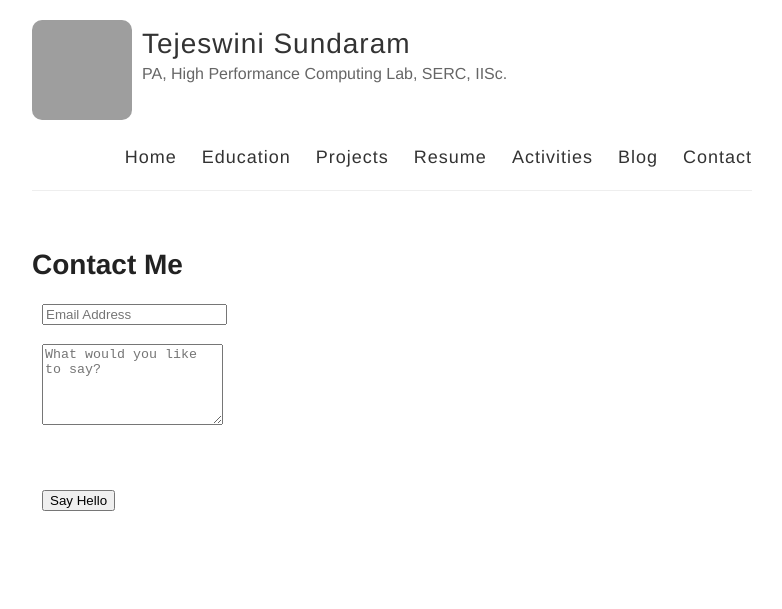
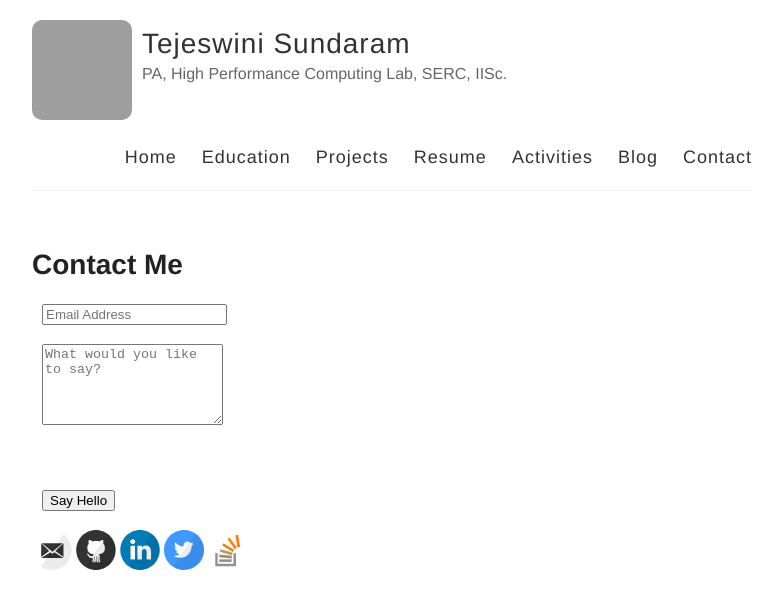
Before and after one commit to tejeswinisundaram/tejeswinisundaram.github.io, a Jekyll site: the page built from contact.html, in a window 1280 px wide. Shown: the top 609 px of the page, without its empty margins (248-1030 px from the left). Built offline with Jekyll 4.4.1, drawn with Linux system fonts in a browser that asks for light colours; Markdown is read by kramdown in place of the engine named in the settings; grey boxes are pictures that could not be loaded.

Commit message:
Update contact.html

```diff
--- a/contact.html
+++ b/contact.html
@@ -5,12 +5,6 @@ permalink: /contact/
 ---
  <link rel="stylesheet" type="text/css" href="{{ site.baseurl }}/style.css" />
 <div class="container">
-{% for icon in social-icons %}
-  <a class="social-icon--link {{ icon.class }}" href="{{ icon.url }}">
-    {% include {{ icon.class | prepend: 'social-icons/' | append: '.svg' }} %}
-    <span class="social-icon--title visuallyHidden">{{ icon.title }}</span>
-  </a>
-{% endfor %}
 
 <form action="https://getsimpleform.com/messages?form_api_token=23de6fc7eee2d8b2763b70f0a56d0072" method="post" class="form-stacked">
     <input type='hidden' name='redirect_to' value='{{ site.url |}}/thankyou/' />
@@ -20,4 +14,18 @@ permalink: /contact/
     <input type="submit" class="button button-blue button-big mobile-block" value="Say Hello"> <br/><br/>
   </form>
 </div>
+{% if site.footer-links.dribbble %}<a href="https://dribbble.com/{{ site.footer-links.dribbble }}"><i class="svg-icon dribbble"></i></a>{% endif %}
+{% if site.footer-links.email %}<a href="mailto:{{ site.footer-links.email }}"><i class="svg-icon email"></i></a>{% endif %}
+{% if site.footer-links.facebook %}<a href="https://www.facebook.com/{{ site.footer-links.facebook }}"><i class="svg-icon facebook"></i></a>{% endif %}
+{% if site.footer-links.flickr %}<a href="https://www.flickr.com/{{ site.footer-links.flickr }}"><i class="svg-icon flickr"></i></a>{% endif %}
+{% if site.footer-links.github %}<a href="https://github.com/{{ site.footer-links.github }}"><i class="svg-icon github"></i></a>{% endif %}
+{% if site.footer-links.instagram %}<a href="https://instagram.com/{{ site.footer-links.instagram }}"><i class="svg-icon instagram"></i></a>{% endif %}
+{% if site.footer-links.linkedin %}<a href="https://www.linkedin.com/in/{{ site.footer-links.linkedin }}"><i class="svg-icon linkedin"></i></a>{% endif %}
+{% if site.footer-links.pinterest %}<a href="https://www.pinterest.com/{{ site.footer-links.pinterest }}"><i class="svg-icon pinterest"></i></a>{% endif %}
+{% if site.footer-links.rss %}<a href="{{ site.baseurl }}/feed.xml"><i class="svg-icon rss"></i></a>{% endif %}
+{% if site.footer-links.twitter %}<a href="https://www.twitter.com/{{ site.footer-links.twitter }}"><i class="svg-icon twitter"></i></a>{% endif %}
+{% if site.footer-links.stackoverflow %}<a href="http://stackoverflow.com/{{ site.footer-links.stackoverflow }}"><i class="svg-icon stackoverflow"></i></a>{% endif %}
+{% if site.footer-links.youtube %}<a href="https://youtube.com/{{ site.footer-links.youtube }}"><i class="svg-icon youtube"></i></a>{% endif %}
+{% if site.footer-links.googleplus %}<a href="https://plus.google.com/{{ site.footer-links.googleplus }}"><i class="svg-icon googleplus"></i></a>{% endif %}
+
 <script src='https://www.google.com/recaptcha/api.js'></script>
```
